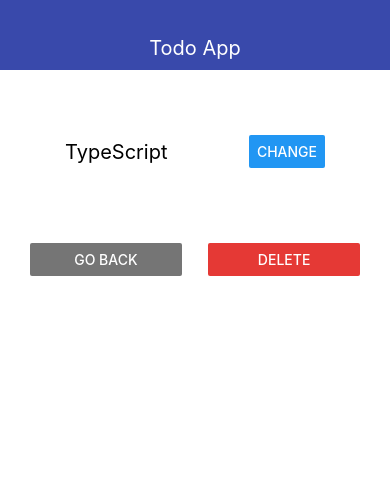
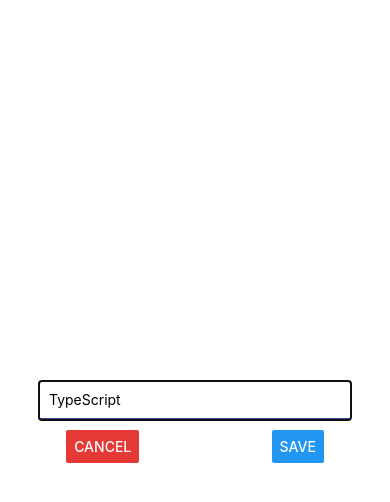
Before and after one commit to ArtsiomYermakou/React_Native_project, a React Native app: screen / in a window 390 px wide. Both pictures are taken after a click on the button "CHANGE". Shown: the top 502 px of the page. Built offline with nearby package versions, Linux system fonts and the light colour scheme.

Commit message:
changed items and add validation

```diff
--- a/App.tsx
+++ b/App.tsx
@@ -1,5 +1,5 @@
 import React, {useState} from 'react';
-import {View} from 'react-native';
+import {Alert, View} from 'react-native';
 import {NavBar} from "./src/components/Navbar";
 import {MainScreen} from "./src/screens/MainScreen";
 import {TodoScreen} from "./src/screens/TodoScreen";
@@ -25,7 +25,35 @@
     }
 
     const removeTodo = (id: string) => {
+        const todoEl = todos.find(t => t.id === id)
+        Alert.alert(
+            "Element delete",
+            `You sure "${todoEl?.title}" delete?`,
+            [
+                {
+                    text: "Cancel",
+                    style: "cancel"
+                },
+                {
+                    text: "Delete",
+                    style: "destructive",
+                    onPress: () => {
+                        setTodoId(null)
                         setTodos(prevState => prevState.filter(t => t.id !== id))
+                    }
+                }
+            ],
+            {cancelable: false}
+        );
+    }
+
+    const updateTodo = (id: string, title: string) => {
+        setTodos((prev: any) => prev.map((todo: TodosType) => {
+            if (todo.id === id) {
+                todo.title = title
+            }
+            return todo;
+        }))
     }
 
     let content = <MainScreen
@@ -39,7 +67,8 @@
 
     if (todoId) {
         const selectedTodo = todos.find(todo => todo.id === todoId)
-        content = <TodoScreen todo={selectedTodo} goBack={() => setTodoId(null)}/>
+        content =
+            <TodoScreen onSave={updateTodo} onRemove={removeTodo} todo={selectedTodo} goBack={() => setTodoId(null)}/>
     }
 
     return (
--- /dev/null
+++ b/src/components/EditModal.tsx
@@ -0,0 +1,58 @@
+import React, {useState} from "react";
+import {Alert, Button, Modal, TextInput} from "react-native";
+import styled from "styled-components/native";
+import {THEME} from "../theme"
+
+type EditModalPropsType = {
+    visible: boolean
+    onCancel: () => void
+    value: string
+    onSave: any
+}
+
+export const EditModal: React.FC<EditModalPropsType> = ({onCancel, visible, value, onSave}) => {
+
+    const [title, setTitle] = useState(value);
+
+    const saveHandler = () => {
+        if (title.trim().length < 3) {
+            Alert.alert("Error!", `minimal length name 3 symbols. Now ${title.trim().length} symbols!`)
+        } else {
+            onSave(title);
+        }
+    }
+    return (
+        <Modal visible={visible} animationType={"slide"} transparent={false}>
+            <Wrapper>
+                <CustomInput value={title} onChangeText={setTitle} maxLength={64} autoCorrect={false}
+                             autoCapitalize={"none"} placeholder={"Enter name"}/>
+                <ButtonGroup>
+                    <Button color={THEME.DANGER_COLOR} title={"Cancel"} onPress={() => {
+                        onCancel()
+                    }}/>
+                    <Button title={"Save"} onPress={saveHandler}/>
+                </ButtonGroup>
+
+            </Wrapper>
+        </Modal>
+    )
+}
+
+const Wrapper = styled.View`
+    flex: 1;
+    justify-content: center;
+    align-items: center;
+`
+
+const CustomInput = styled.TextInput`
+    padding: 10px;
+    border-bottom-color: ${THEME.MAIN_COLOR};
+    border-bottom-width: 2px;
+    width: 80%;
+`
+const ButtonGroup = styled.View`
+    width: 100%;
+    margin-top: 10px;
+    flex-direction: row;
+    justify-content:space-around;
+`
--- a/src/screens/TodoScreen.tsx
+++ b/src/screens/TodoScreen.tsx
@@ -1,22 +1,36 @@
-import React from "react";
-import {Text, Button} from "react-native"
+import React, {useState} from "react";
+import {Button} from "react-native"
 import styled from "styled-components/native";
 import {THEME} from "../theme"
 import {AppCard} from "../components/ui/AppCard";
-import {TodosType} from "../../App";
+import {EditModal} from "../components/EditModal";
 
 type TodoScreenPropsType = {
     goBack: () => void
     todo: any
+    onRemove: (id: string) => void
+    onSave: any
 }
 
-export const TodoScreen: React.FC<TodoScreenPropsType> = ({goBack, todo}) => {
+export const TodoScreen: React.FC<TodoScreenPropsType> = ({goBack, todo, onRemove, onSave}) => {
+
+    const [modal, setModal] = useState(false);
+
+    const saveHandler = (title: string) => {
+        onSave(todo.id, title);
+        setModal(false);
+    }
+
     return (
         <>
+            <EditModal onSave={saveHandler} value={todo.title} onCancel={() => {
+                setModal(false)
+            }} visible={modal}/>
             <Card>
                 <AppCard>
                     <Title>{todo.title}</Title>
                     <Button title={"Change"} onPress={() => {
+                        setModal(true);
                     }}/>
                 </AppCard>
             </Card>
@@ -25,7 +39,7 @@
                     <Button color={THEME.GREY_COLOR} title={"go Back"} onPress={goBack}/>
                 </ButtonWrapper>
                 <ButtonWrapper>
-                    <Button color={THEME.DANGER_COLOR} title={"delete"} onPress={() => console.log(`To Remove`)}/>
+                    <Button color={THEME.DANGER_COLOR} title={"delete"} onPress={() => onRemove(todo.id)}/>
                 </ButtonWrapper>
             </ButtonGroup>
         </>
```
Lines whose indentation alone changed are shown as unchanged.
